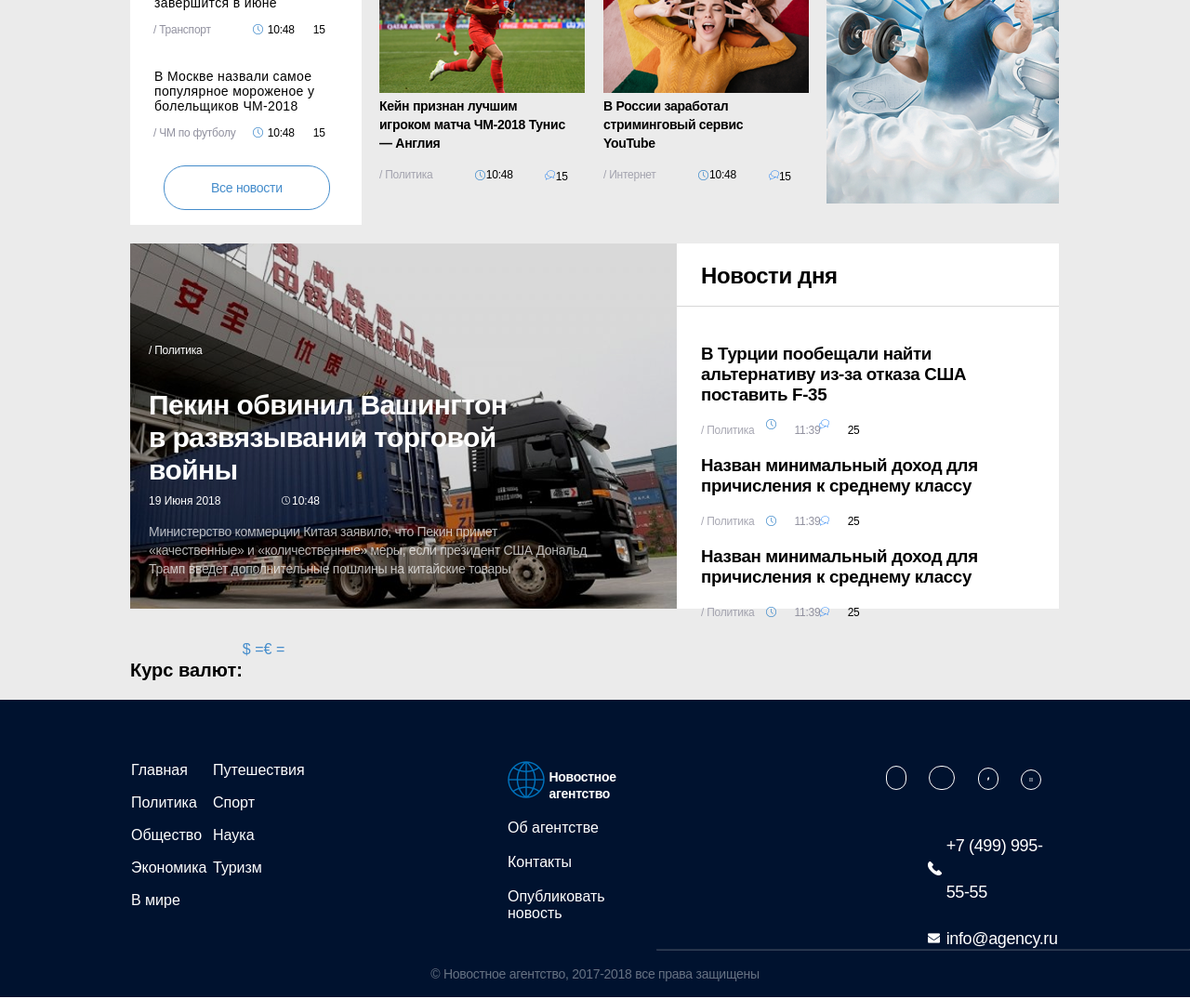
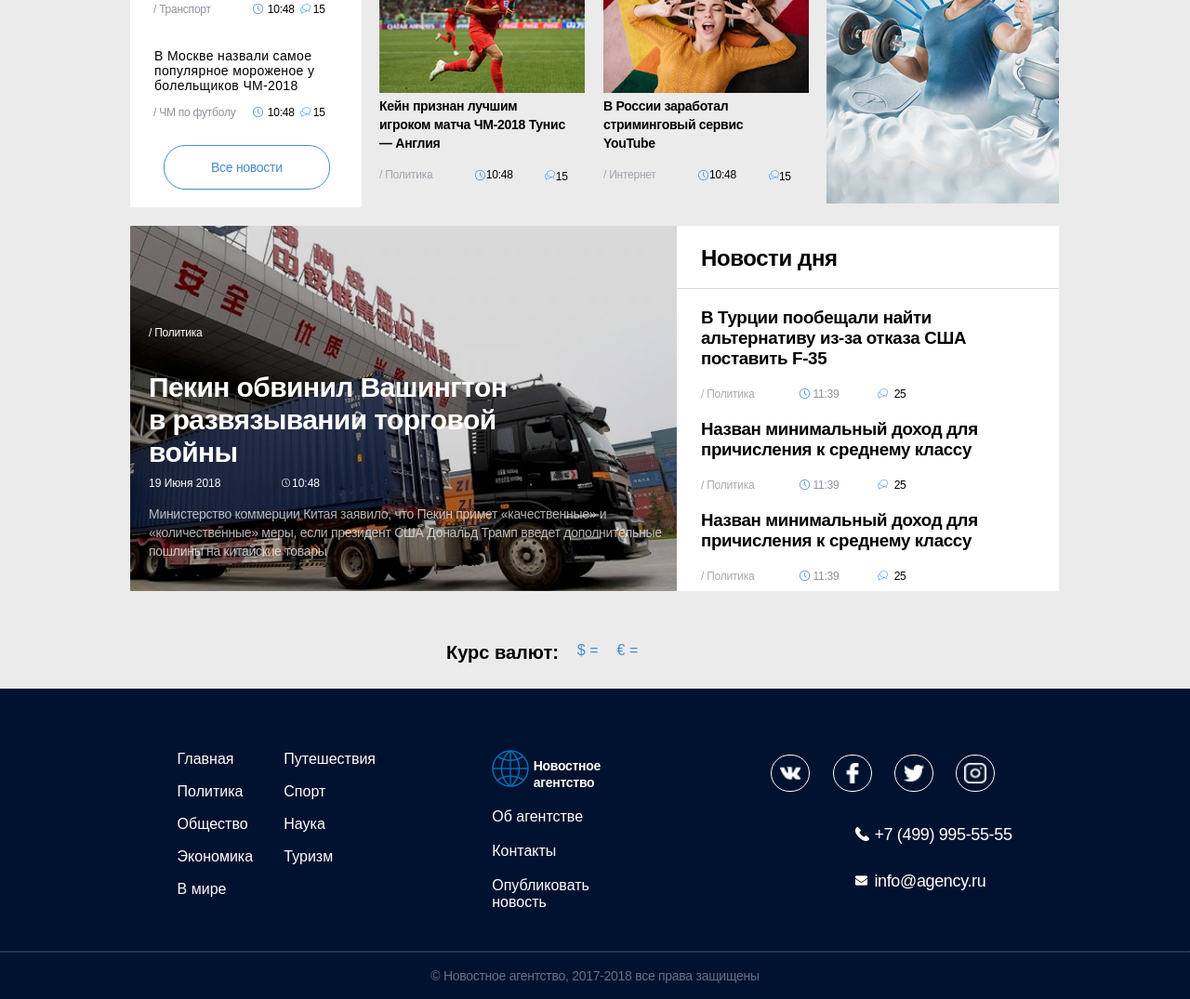
Before and after one commit to kukushka97/newsproject, a plain HTML site: page index.html in a window 1280 px wide. Shown: the part 884-1959 px from the top of the page at 93% size. Drawn offline with nearby package versions, Linux system fonts and the light colour scheme; no server answers.

Commit message:
adaptive without header

```diff
--- a/index.html
+++ b/index.html
@@ -280,6 +280,7 @@
  						<a href="#">Опубликовать новость</a>
  					</li>
 				 </ul>
+				 <div class="footer_lists">
  			   	 	<ul class="social_list">
  						<li>
  							<img src="img/vk.png" alt="Вконтакте" class="vk">
@@ -302,7 +303,7 @@
  							<a class="e-mail" href="mailto:vlad@htmlbook.ru">info@agency.ru</a>
  						</li>
 					 </ul>
-
+					 </div>
     		</div>
     		<hr>
     		<p class="footer_ending">© Новостное агентство, 2017-2018 все права защищены</p>
--- a/style.css
+++ b/style.css
@@ -226,8 +226,10 @@ width: 462px;
 }
 
 .section_right {
-width: 250px;
+
 }
+
+.lexus {flex-grow: 0;}
 
 .section_main time {
 font-size: 12px;
@@ -392,7 +394,7 @@ font-weight: bold;
 line-height: 30px;
 letter-spacing: -0.4px;
 margin-top: 20px;
-margin-bottom: 32px;
+margin-bottom: 18px;
 }
 
 .daily_news h2 {
@@ -440,6 +442,8 @@ margin-top: 13px;
 float: right;
 margin-left: 5px;
 padding-left: 15px;
+background: url(img/chat.png) no-repeat;
+background-position: 10% 30%;
 }
 
 .left_link {
@@ -488,7 +492,6 @@ margin-right: 0;
 ul {
 list-style-type: none;
 margin-left: -39px;
-margin-top: 40px;
 }
 .section_container {
 display: inline-block;
@@ -503,9 +506,8 @@ margin-top: 10px;
 
 .section_box {
 position:relative;
-float: left;
 margin-top: 19.6px;
-
+flex-shrink: 0;
 }
 
 section {
@@ -514,12 +516,16 @@ background-color: #ebebeb;
 }
 
 .section_news {
-float: right;
+flex-shrink: 0;
 background-color: #ffffff;
 width: 411px;
 margin-top: 19.5px;
 margin-bottom: 55px;
 height: 393px;
+}
+
+.section_news ul{
+margin-top: 20px;
 }
 
 .news_box {
@@ -531,8 +537,6 @@ font-weight: bold;
 line-height: 22px;
 letter-spacing: -0.32px;
 margin-left: 25px;
-background: url(img/clock.png) 21% 75% no-repeat,
-            url(img/chat.png) 38% 75% no-repeat;
 }
 
 .section_add {
@@ -559,6 +563,8 @@ line-height: 50px;
 letter-spacing: -0.24px;
 color: #91919f;
 margin-left: 39px;
+padding-left:20px;
+background: url(img/clock.png) 15% 50% no-repeat;
 }
 
 .section_chat_number {
@@ -570,6 +576,8 @@ line-height: 30px;
 letter-spacing: -0.24px;
 font-weight: lighter;
 margin-left: 25px;
+padding-left: 30px;
+background: url(img/chat.png) 40% 50% no-repeat;
 }
 
 .central_column {
@@ -577,11 +585,12 @@ min-width: 320px;
 margin: 0 auto;
 max-width: 1000px;
 display: flex;
+min-height: 50px;
+flex-wrap: nowrap;
 }
 
 .truck {
-display: inline-block;
-position: relative;
+
 }
 
 .section_addition {
@@ -644,17 +653,17 @@ margin-bottom: 0;
 }
 
 .footer_container {
+margin: 0 auto;
 width: 1000px;
-margin: 0 auto;
-height: 260px;
-
+display: flex;
+justify-content: space-around;
 }
 
 .section_info {
 position: absolute;
 top: 286px;
 left: 20px;
-width: 481px;
+
 opacity: 0.7;
 color: #ffffff;
 font-family: "Arial";
@@ -665,9 +674,9 @@ letter-spacing: -0.28px;
 
 .footer_list {
 margin-top: 67px;
-float: left;
 columns: 2;
-width: 200px;
+order: 1;
+margin-right: 25px ;
 }
 
 .footer_list li {
@@ -675,10 +684,9 @@ margin-bottom: 17px;
 }
 
 .info_list {
-margin-left: 205px;
 margin-top: 60px;
-float: left;
 width: 200px;
+order: 2;
 }
 
 .info_list li {
@@ -697,8 +705,10 @@ margin-bottom: 0;
 }
 
 .social_list {
-float: right;
 margin-top: 71px;
+height: 45px;
+justify-self: flex-end;
+order: 4;
 }
 
 .social_list li {
@@ -710,25 +720,26 @@ margin-right: 20px;
 
 
 .vk {
-width: 20px;
-height: 12px;
+width: 40px;
+height: 34px;
 padding: 12px 9px 8px;
 }
 
 .facebook {
-width: 12px;
-height: 20px;
+width: 40px;
+height: 34px;
 padding: 8px 13px 4px;
 }
 
 .twitter {
-width: 20px;
-height: 18px;
+width: 40px;
+height: 34px;
 padding: 9px 9px 5px;
 }
 
 .instagram {
-width: 20px;
+    width: 40px;
+    height: 34px;
 padding: 8px 8px 4px;
 }
 
@@ -739,8 +750,6 @@ padding: 8px 8px 4px;
 padding-left: 20px;
 background: url(img/call.png) no-repeat;
 background-position: 0% 50%;
-display: inline-block;
-width: 149px;
 color: #ffffff;
 font-family: "Arial";
 font-size: 18px;
@@ -769,14 +778,22 @@ text-decoration: none;
 }
 
 .contact_info {
-float: right;
-width: 172px;
-margin-right: -178px;
-margin-top: 132px;
+width: 210px;
+order: 3;
+align-self: flex-end;
+justify-self: flex-end;
 }
 
 .contact_info li {
 
+}
+
+.footer_lists {
+order: 10;
+padding: 0;
+margin: 0;
+width: 302px;
+text-align: left;
 }
 
 .footer_ending {
@@ -808,46 +825,76 @@ margin: 0;
 
 .course_usd {
 color: #448ccb;
-padding-bottom: 20px;
+align-self: auto;
+margin: 0 20px;
 }
 
 .course_header {
 background-color: #ebebeb;
 font-size: 20px;
 font-weight: bold;
+margin-top: 0;
+margin-bottom: 0;
+align-self: flex-start;
 }
 
 .course_section {
-margin-top: -20px;
+display: flex;
 }
 
 .course_eur {
 color: #448ccb;
-padding-bottom: 20px;
+align-self: auto;
 }
 
 @media (max-width: 1010px) {
     .section {flex-wrap:wrap;
             justify-content: space-evenly;
-    }
+                                    }
 
-}
+    .section_right {display: flex;
+                    justify-content: space-evenly;
+                    flex-wrap: nowrap;
+                    margin-top: 10px;
+                    }
 
-@media (max-width: 645px) {
-    .search{display:none}
+    .gym {margin-top: 0;
+        margin-left: 10px;}
+
+    .lexus {margin-right: 10px;}
+
+    .truck {flex-basis: 588px;}
+
+    .central_column{justify-content: center;
+                    flex-wrap:wrap}
+
+    .section_news{flex-basis: 588px;
+                   flex-shrink: 0; }
+
 }
 
 @media (max-width: 765px) {
     .section_left{order:1}
     .section_right{order:2}
 }
+
+@media (max-width: 830px) {
+    .footer_container{flex-wrap: wrap;}
+}
+
+
+@media (max-width: 645px) {
+    .search{display:none}
+}
+
+@media(max-width: 605px) {
+    .section_info {display: none}
+}
+
 @media (max-width: 515px) {
     .section_left{flex-basis: 300px}
     .section_right{
-                    width: 220px;
                     overflow-x: scroll;
                     }
-    .section_right:not:first-child {
-    display: inline-block;
-    }
+
 }
```
Lines whose indentation alone changed are shown as unchanged.
